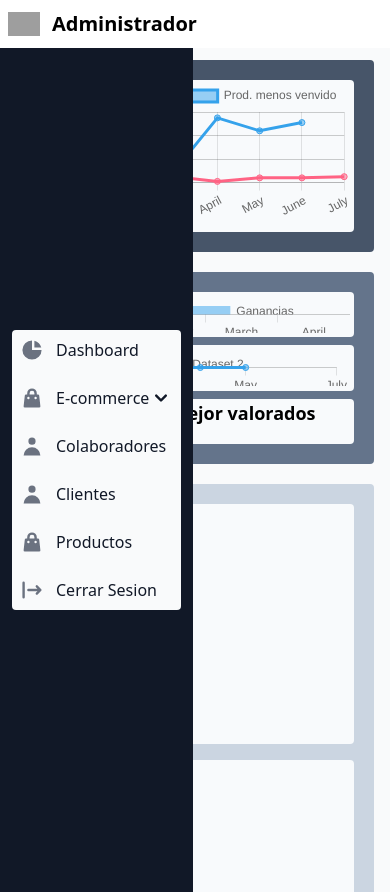
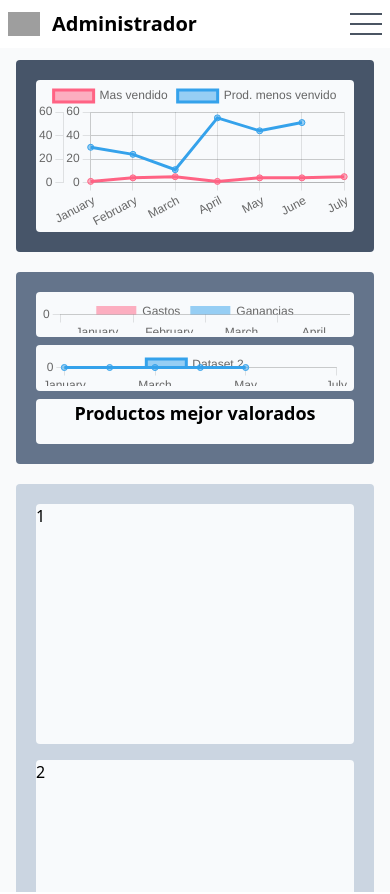
Before and after one commit to sedangroup/sedan-frontend-ciclo4, a React (Vite) app: page /administrador/home in a window 390 px wide. Shown: the top 894 px of the page. Built offline with nearby package versions, Linux system fonts and the light colour scheme; grey boxes are pictures that could not be loaded.

Commit message:
menu responsive finalizado

```diff
--- a/src/App.jsx
+++ b/src/App.jsx
@@ -1,12 +1,16 @@
 import "./App.css";
 import Router from "./Router";
 import Footer from "./components/Footer";
+import { createContext,useState } from "react";
+
+export const AppContext = createContext();
 
 function App() {
+  const [display, setdisplay] = useState(false);
   return (
-    <>
+    <AppContext.Provider value={{display,setdisplay}}>
       <Router />
-    </>
+    </AppContext.Provider>
   );
 }
 
--- a/src/components/administrador/Aside.jsx
+++ b/src/components/administrador/Aside.jsx
@@ -1,13 +1,14 @@
-import { useState } from "react";
+import { useState, useContext } from "react";
 import { Link } from "react-router-dom";
+import { AppContext } from "../../App";
 
 function Aside() {
-  const [display, setDisplay] = useState(false);
+  const [displaySubMenu, setDisplaySubMenu] = useState(false);
+  const { display } = useContext(AppContext);
   return (
-    <aside
-      className="flex items-center h-screen  md:w-64 lg:w-64 bg-gray-900 p-3 absolute md:relative"
-      aria-label="Sidebar"
-    >
+    <>
+      {display ? (
+        <aside className="flex items-center h-auto w-screen md:w-64 lg:w-80 bg-gray-900 p-3 absolute md:relative">
           <div className="overflow-y-auto  w-full bg-gray-50 rounded dark:bg-gray-800  ">
             <ul className="space-y-2">
               <li>
@@ -30,7 +31,7 @@ function Aside() {
                 <button
                   type="button"
                   className="flex items-center p-2 w-full text-base font-normal text-gray-900 rounded-lg transition duration-75 group hover:bg-gray-100 dark:text-white dark:hover:bg-gray-700"
-              onClick={() => setDisplay(!display)}
+                  onClick={() => setDisplaySubMenu(!displaySubMenu)}
                 >
                   <svg
                     aria-hidden="true"
@@ -62,7 +63,7 @@ function Aside() {
                   </svg>
                 </button>
 
-            {display && (
+                {displaySubMenu && (
                   <ul className="py-2 space-y-2">
                     <li>
                       <a
@@ -133,7 +134,9 @@ function Aside() {
                       clipRule="evenodd"
                     ></path>
                   </svg>
-              <span className="flex-1 ml-3 whitespace-nowrap">Clientes</span>
+                  <span className="flex-1 ml-3 whitespace-nowrap">
+                    Clientes
+                  </span>
                 </Link>
               </li>
               <li>
@@ -154,7 +157,9 @@ function Aside() {
                       clipRule="evenodd"
                     ></path>
                   </svg>
-              <span className="flex-1 ml-3 whitespace-nowrap">Productos</span>
+                  <span className="flex-1 ml-3 whitespace-nowrap">
+                    Productos
+                  </span>
                 </Link>
               </li>
               <li>
@@ -183,6 +188,8 @@ function Aside() {
             </ul>
           </div>
         </aside>
+      ) : null}
+    </>
   );
 }
 
--- a/src/components/administrador/Header.jsx
+++ b/src/components/administrador/Header.jsx
@@ -1,21 +1,31 @@
 import { Link } from "react-router-dom";
+import { AppContext } from "../../App";
+import { useContext } from "react";
+function Header() {
+  const { display, setdisplay } = useContext(AppContext);
 
-function Header() {
   return (
     <nav className="bg-white border-gray-200 px-2 sm:px-4 py-2.5  dark:bg-gray-900">
       <div className="container flex flex-wrap justify-between items-center mx-auto">
         <Link to="/administrador/home" className="flex items-center">
-          <img
-            src="/user.png"
-            className="mr-3 h-6 sm:h-9"
-            alt="logo"
-          />
+          <img src="/user.png" className="mr-3 h-6 sm:h-9" alt="logo" />
           <span className="self-center text-xl font-semibold whitespace-nowrap dark:text-white">
             Administrador
           </span>
         </Link>
-
-        <span className="text-white">{new Date().toDateString()}</span>
+        <div className="flex gap-2">
+          <span className="text-white">{new Date().toDateString()}</span>
+          <button
+            className="text-slate-100 w-8"
+            onClick={() => setdisplay(!display)}
+          >
+            <div className="space-y-2">
+              <div className="w-8 h-0.5 bg-gray-600"></div>
+              <div className="w-8 h-0.5 bg-gray-600"></div>
+              <div className="w-8 h-0.5 bg-gray-600"></div>
+            </div>
+          </button>
+        </div>
       </div>
     </nav>
   );
```
Lines whose indentation alone changed are shown as unchanged.
